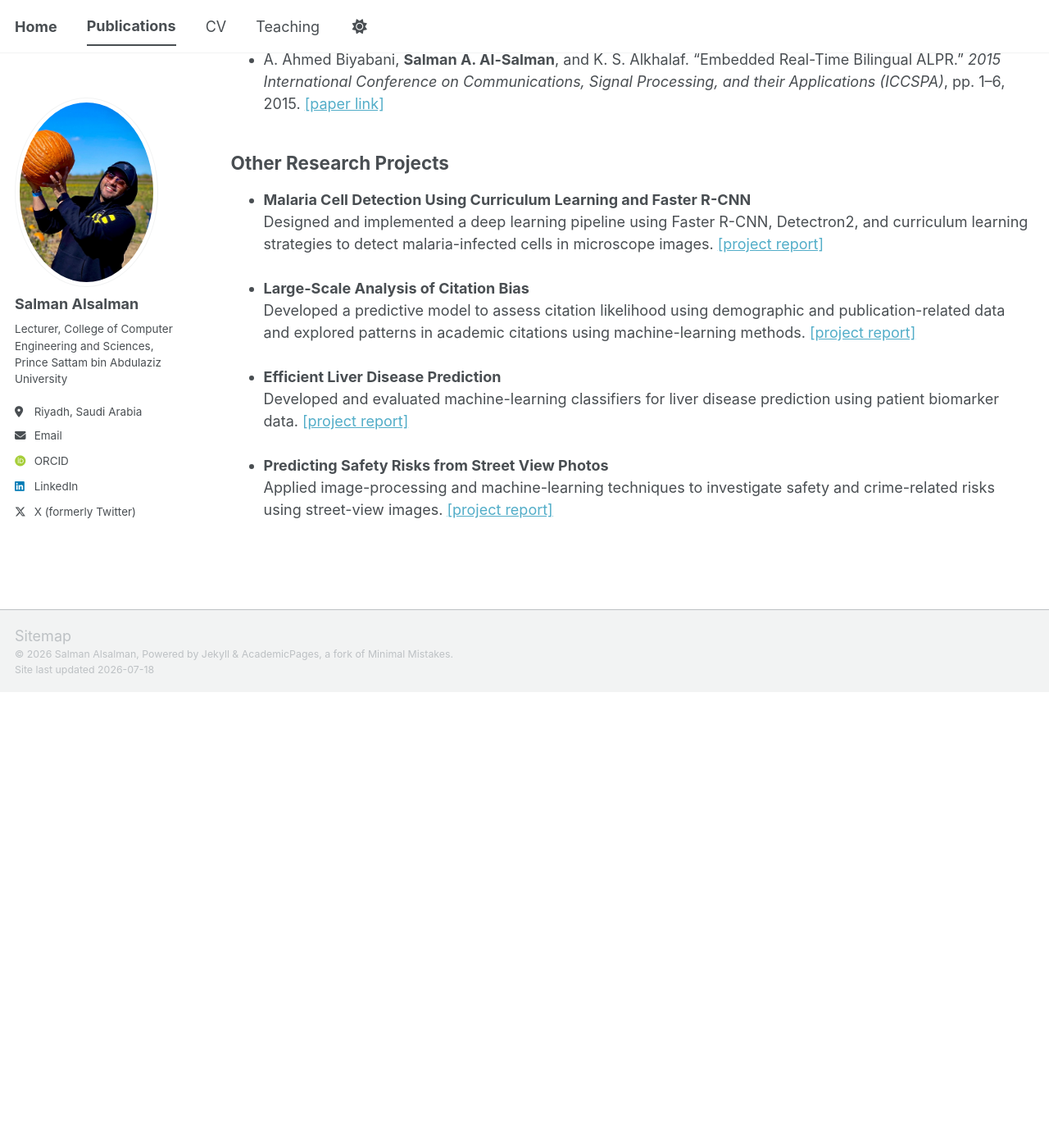
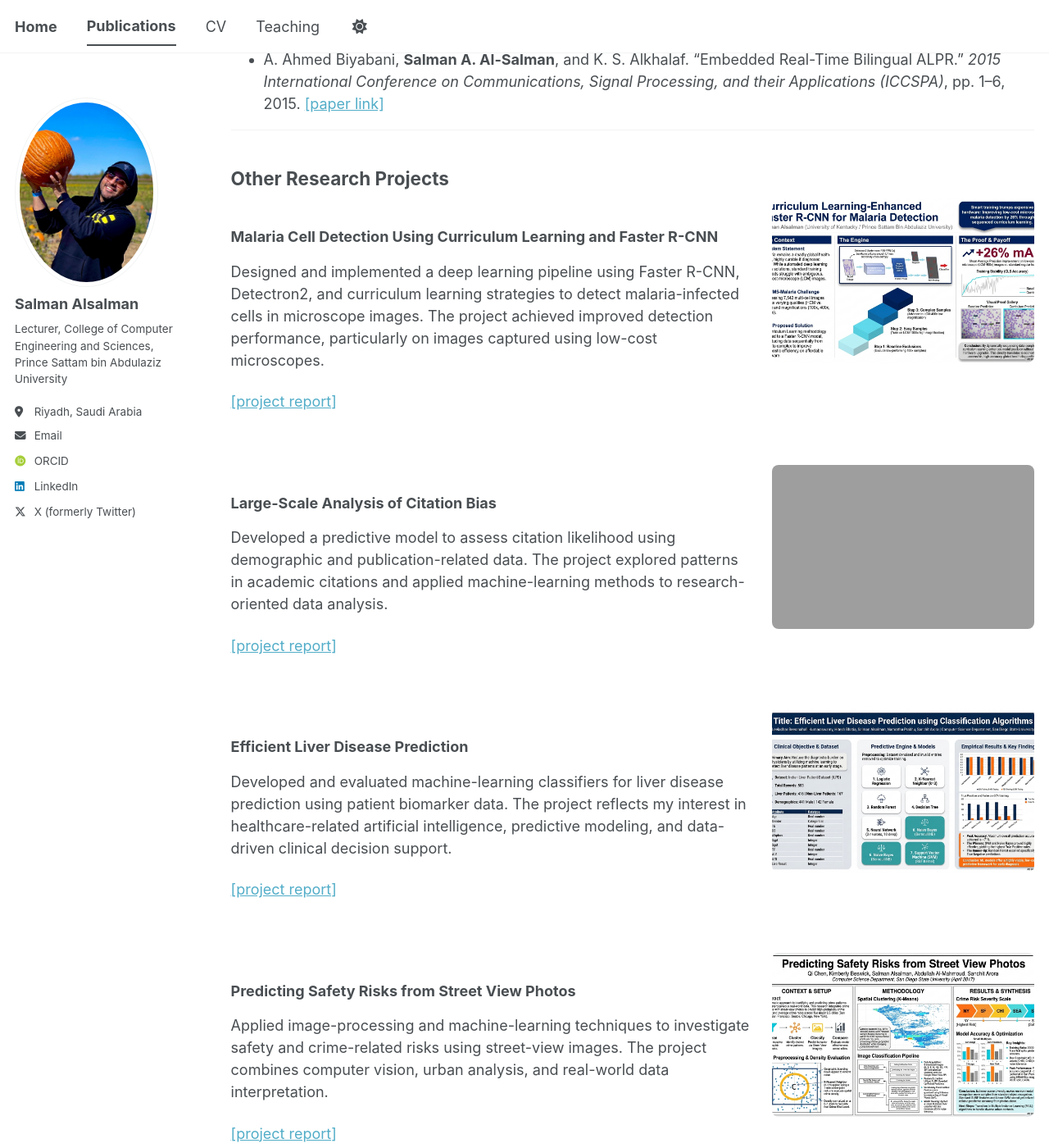
Before and after one commit to x1xSAS/x1xSAS.github.io, a Jekyll site: the page built from _pages/publications.html, in a window 1280 px wide and 1400 px high, scrolled down 682 px. Shown: the whole window at 82% size. Built offline with Jekyll 4.4.1, drawn with Linux system fonts in a browser that asks for light colours; some web fonts are replaced; a script bundle is joined from its source files by our own code; library files that are not in the unit come from our copies; before the commit the page ends 1526 px from its top, so only the background shows below that; grey boxes are pictures that could not be loaded.

Commit message:
Update publications.html

```diff
--- a/_pages/publications.html
+++ b/_pages/publications.html
@@ -74,46 +74,131 @@ my ORCID profile
   </li>
 </ul>
 
+<hr>
+
 <h2>Other Research Projects</h2>
 
-<ul>
-  <li style="margin-bottom: 1.5em;">
-    <strong>
-      Malaria Cell Detection Using Curriculum Learning and Faster R-CNN
-    </strong><br>
+<div style="display: flex; align-items: flex-start; justify-content: space-between; gap: 24px; margin-bottom: 40px; flex-wrap: wrap;">
+  <div style="flex: 1 1 500px; min-width: 260px;">
+    <h3>Malaria Cell Detection Using Curriculum Learning and Faster R-CNN</h3>
+
+    <p>
       Designed and implemented a deep learning pipeline using Faster R-CNN,
       Detectron2, and curriculum learning strategies to detect
-    malaria-infected cells in microscope images.
+      malaria-infected cells in microscope images. The project achieved
+      improved detection performance, particularly on images captured using
+      low-cost microscopes.
+    </p>
+
+    <p>
       <a href="{{ site.baseurl }}/files/research_projects/malaria-cell-detection-report.pdf"
          target="_blank"
-       rel="noopener noreferrer">[project report]</a>
-  </li>
+         rel="noopener noreferrer">
+        [project report]
+      </a>
+    </p>
+  </div>
 
-  <li style="margin-bottom: 1.5em;">
-    <strong>Large-Scale Analysis of Citation Bias</strong><br>
+  <div style="flex: 0 0 320px; text-align: right;">
+    <a href="{{ site.baseurl }}/images/portfolio/malaria-cell-detection-poster.png"
+       target="_blank"
+       rel="noopener noreferrer">
+      <img src="{{ site.baseurl }}/images/portfolio/malaria-cell-detection-poster.png"
+           alt="Malaria Cell Detection project"
+           style="width: 320px; max-width: 100%; height: 200px; object-fit: cover; border-radius: 8px; cursor: pointer;">
+    </a>
+  </div>
+</div>
+
+<div style="display: flex; align-items: flex-start; justify-content: space-between; gap: 24px; margin-bottom: 40px; flex-wrap: wrap;">
+  <div style="flex: 1 1 500px; min-width: 260px;">
+    <h3>Large-Scale Analysis of Citation Bias</h3>
+
+    <p>
       Developed a predictive model to assess citation likelihood using
-    demographic and publication-related data and explored patterns in
-    academic citations using machine-learning methods.
+      demographic and publication-related data. The project explored patterns
+      in academic citations and applied machine-learning methods to
+      research-oriented data analysis.
+    </p>
+
+    <p>
       <a href="{{ site.baseurl }}/files/research_projects/citation-bias-report.pdf"
          target="_blank"
-       rel="noopener noreferrer">[project report]</a>
-  </li>
+         rel="noopener noreferrer">
+        [project report]
+      </a>
+    </p>
+  </div>
 
-  <li style="margin-bottom: 1.5em;">
-    <strong>Efficient Liver Disease Prediction</strong><br>
+  <div style="flex: 0 0 320px; text-align: right;">
+    <a href="{{ site.baseurl }}/images/portfolio/citation-bias-poster.png"
+       target="_blank"
+       rel="noopener noreferrer">
+      <img src="{{ site.baseurl }}/images/portfolio/citation-bias-poster.png"
+           alt="Citation Bias project"
+           style="width: 320px; max-width: 100%; height: 200px; object-fit: cover; border-radius: 8px; cursor: pointer;">
+    </a>
+  </div>
+</div>
+
+<div style="display: flex; align-items: flex-start; justify-content: space-between; gap: 24px; margin-bottom: 40px; flex-wrap: wrap;">
+  <div style="flex: 1 1 500px; min-width: 260px;">
+    <h3>Efficient Liver Disease Prediction</h3>
+
+    <p>
       Developed and evaluated machine-learning classifiers for liver disease
-    prediction using patient biomarker data.
+      prediction using patient biomarker data. The project reflects my
+      interest in healthcare-related artificial intelligence, predictive
+      modeling, and data-driven clinical decision support.
+    </p>
+
+    <p>
       <a href="{{ site.baseurl }}/files/research_projects/liver-disease-prediction-report.pdf"
          target="_blank"
-       rel="noopener noreferrer">[project report]</a>
-  </li>
+         rel="noopener noreferrer">
+        [project report]
+      </a>
+    </p>
+  </div>
 
-  <li>
-    <strong>Predicting Safety Risks from Street View Photos</strong><br>
+  <div style="flex: 0 0 320px; text-align: right;">
+    <a href="{{ site.baseurl }}/images/portfolio/liver-disease-prediction-poster.png"
+       target="_blank"
+       rel="noopener noreferrer">
+      <img src="{{ site.baseurl }}/images/portfolio/liver-disease-prediction-poster.png"
+           alt="Liver Disease Prediction project"
+           style="width: 320px; max-width: 100%; height: 200px; object-fit: cover; border-radius: 8px; cursor: pointer;">
+    </a>
+  </div>
+</div>
+
+<div style="display: flex; align-items: flex-start; justify-content: space-between; gap: 24px; margin-bottom: 40px; flex-wrap: wrap;">
+  <div style="flex: 1 1 500px; min-width: 260px;">
+    <h3>Predicting Safety Risks from Street View Photos</h3>
+
+    <p>
       Applied image-processing and machine-learning techniques to investigate
-    safety and crime-related risks using street-view images.
+      safety and crime-related risks using street-view images. The project
+      combines computer vision, urban analysis, and real-world data
+      interpretation.
+    </p>
+
+    <p>
       <a href="{{ site.baseurl }}/files/research_projects/street-view-safety-report.pdf"
          target="_blank"
-       rel="noopener noreferrer">[project report]</a>
-  </li>
-</ul>
+         rel="noopener noreferrer">
+        [project report]
+      </a>
+    </p>
+  </div>
+
+  <div style="flex: 0 0 320px; text-align: right;">
+    <a href="{{ site.baseurl }}/images/portfolio/street-view-safety-poster.png"
+       target="_blank"
+       rel="noopener noreferrer">
+      <img src="{{ site.baseurl }}/images/portfolio/street-view-safety-poster.png"
+           alt="Street View Safety Risk project"
+           style="width: 320px; max-width: 100%; height: 200px; object-fit: cover; border-radius: 8px; cursor: pointer;">
+    </a>
+  </div>
+</div>
```
Lines whose indentation alone changed are shown as unchanged.
